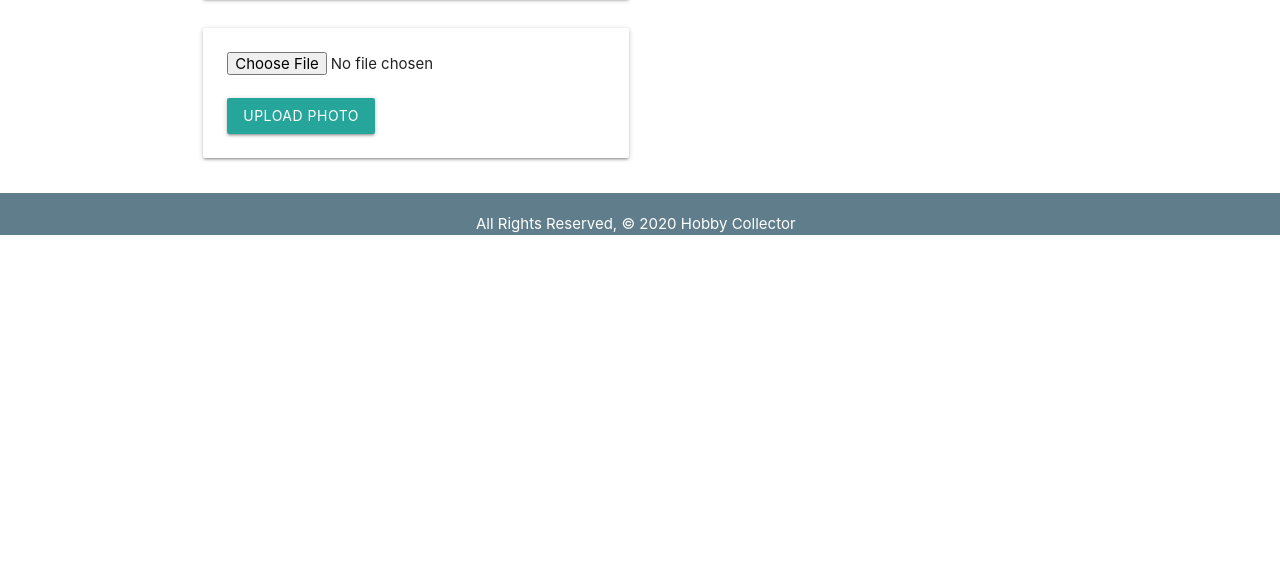
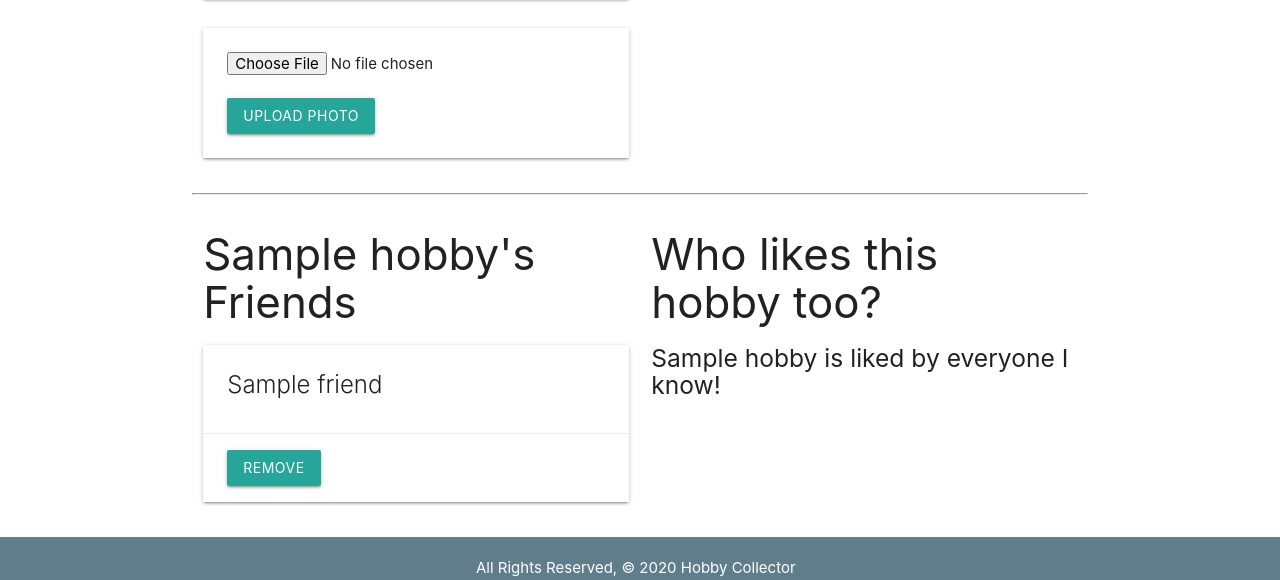
Before and after one commit to hnorthcote/hobbiecollector, a Django app: page /hobbies/1/ in a window 1280 px wide. Shown: the part 871-1451 px from the top of the page. Before the commit the page ends 1106 px from the top, so only its background shows below. Run offline with Django 3.2, Linux system fonts and the light colour scheme; a user stored in the database is signed in; tables that the repository leaves empty hold one stand-in row (values such as "Sample post").

Commit message:
Gui fixed
Fixed details for hobbies, still need datepicker to work and upload picture to S3

```diff
--- a/hobbies_app/templates/hobbies/detail.html
+++ b/hobbies_app/templates/hobbies/detail.html
@@ -50,7 +50,7 @@
         </form>
         {% endif %}
         <br>
-        <!-- {% if activities_for_hobby %} -->
+        {% if hobby.activity_set.all %}
         <table class="striped">
             <thead>
               <tr><th>Date</th><th>Activity</th></tr>
@@ -64,11 +64,62 @@
               {% endfor %}
             </tbody>
           </table>
-        <!-- {% else %}
+         {% else %}
         <h4>No Activities to show</h4>
-        {% endif %} -->
+        {% endif %}
+    </div>
+  </div>
 </div>
+<hr>
+<div class="row">
+  <div class="col s6">
+    <h3>{{hobby.name}}'s Friends</h3>
+    {% if hobby.friends.count %}
+      {% for friend in hobby.friends.all %}
+        <div class="card">
+          <div class="card-content">
+            <span class="card-title">
+              {{ friend.name }}
+            </span>
+          </div>
+          <div class="card-action">
+            <form action="{% url 'disconnect_friend' hobby.id friend.id %}" method="post">
+              {% csrf_token %}
+              <button type="submit" class="btn">Remove</button>
+            </form>
+          </div>
+        </div>
+      {% endfor %}
 
+    {% else %}
+        <h5>No Friends </h5>
+    {% endif %}
+  </div>
+  <div class="col s6">
+    <h3>Who likes this hobby too?</h3>
+    {% if friends.count %}
+      {% for friend in friends.all %}
+        <div class="card">
+          <div class="card-content">
+            <span class="card-title">
+              {{ friend.name }}
+            </span>
+          </div>
+          <div class="card-action">
+              <form action="{% url 'relate_friend' hobby.id friend.id %}" method="post">
+                {% csrf_token %}
+                <button type="submit" class="btn">Add Friend</button>
+              </form>
+          </div>
+        </div>
+
+      {% endfor %}
+
+    {% else %}
+      <h5>{{ hobby.name }} is liked by everyone I know!</h5>
+    {% endif %}
+  </div>
+</div>
 <script>
   console.log('script started')
   console.log(M)
--- a/hobbies_app/urls.py
+++ b/hobbies_app/urls.py
@@ -11,6 +11,8 @@ urlpatterns = [
     path('hobbies/<int:pk>/delete/', views.HobbyDelete.as_view(), name='hobbies_delete'),
     path('hobbies/<int:hobby_id>/add_activity/', views.add_activity, name='activities_create'),
     path('hobbies/<int:hobby_id>/add_photo/', views.add_photo, name='add_photo'),
+    path('hobbies/<int:hobby_id>/relate_friend/<int:friend_id>/', views.relate_friend, name='relate_friend'),
+    path('hobbies/<int:hobby_id>/disconnect_friend/<int:friend_id>/', views.disconnect_friend, name='disconnect_friend'),
     path('friends/', views.friends_index, name='friends_index'),
     path('friends/create/', views.FriendCreate.as_view(), name='friends_create'),
     path('friends/<int:pk>/update/', views.FriendUpdate.as_view(), name='friends_update'),
```
